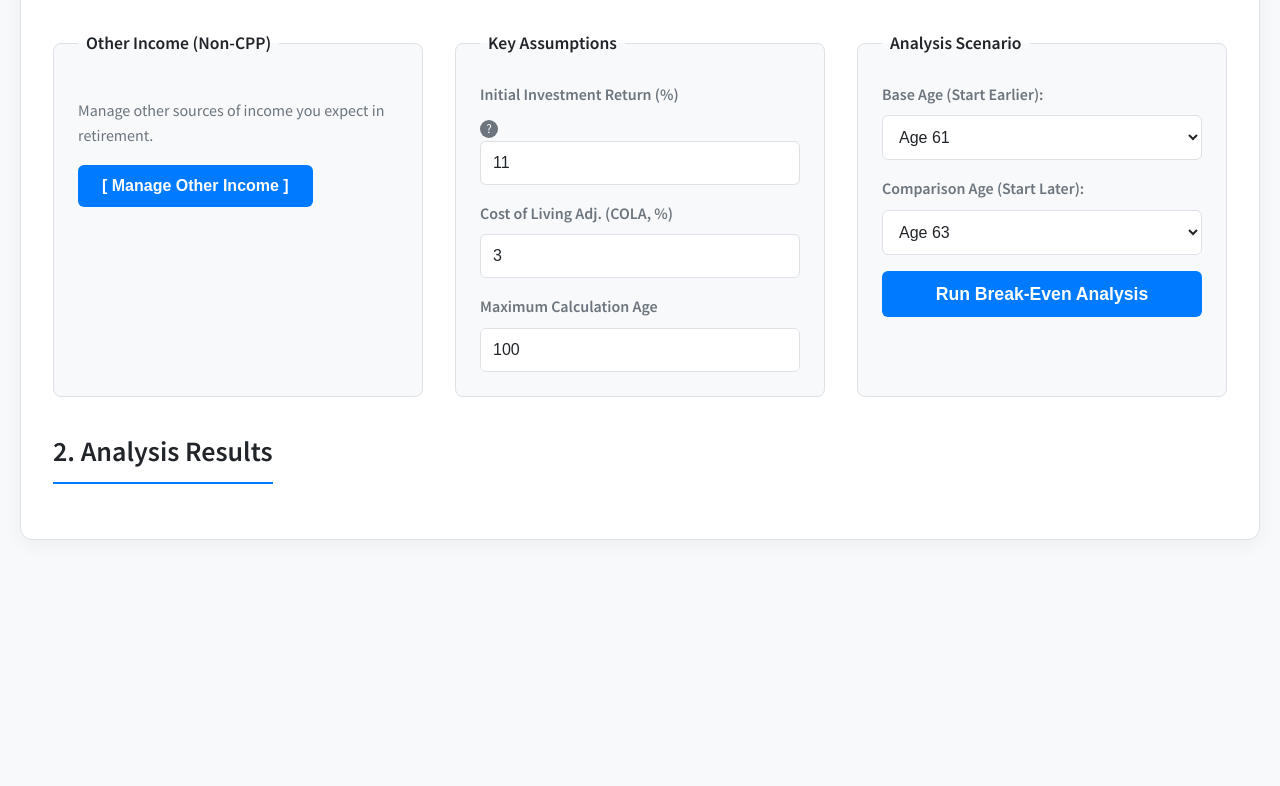
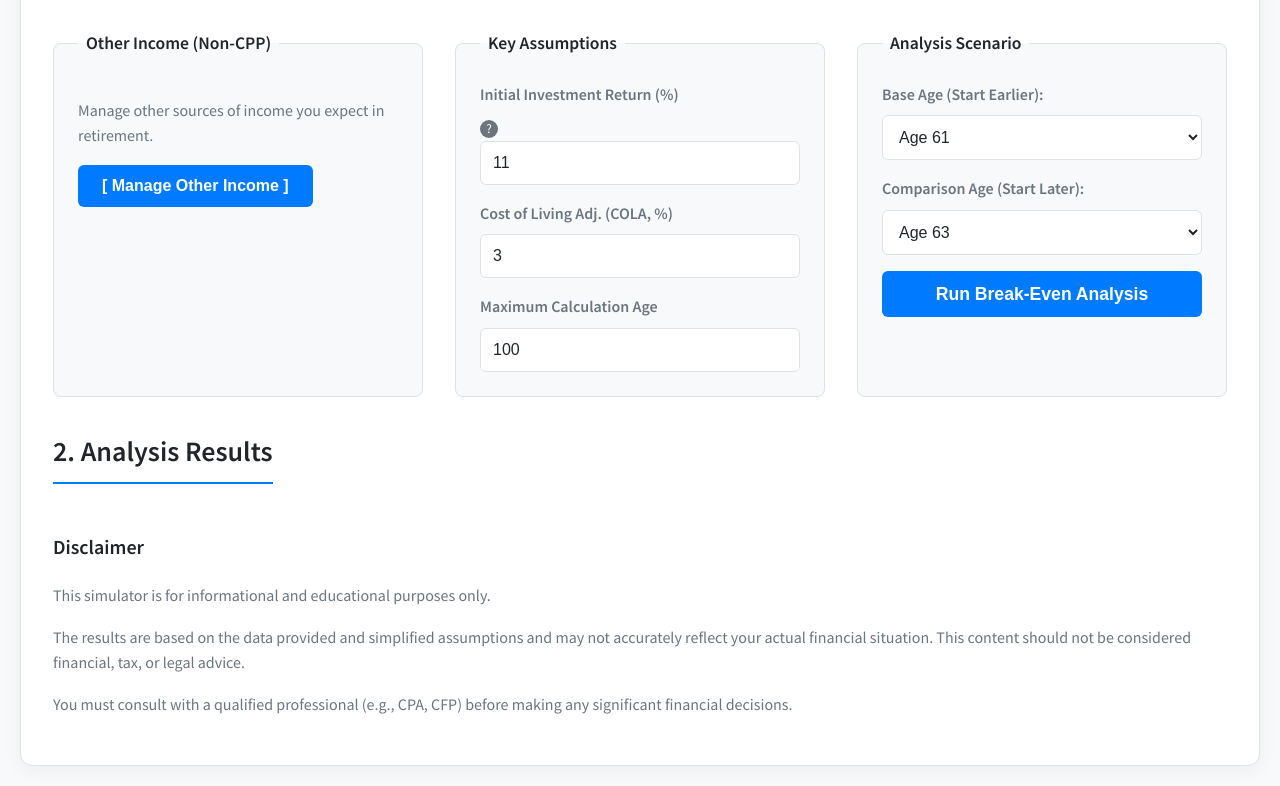
Before and after one commit to dluvbell/CPPwhen, a plain HTML site: page index.html in a window 1280 px wide. Shown: the part 740-1526 px from the top of the page. Before the commit the page ends 1300 px from the top, so only its background shows below. Drawn offline with nearby package versions, Linux system fonts and the light colour scheme.

```diff
--- a/index.html
+++ b/index.html
@@ -126,6 +126,14 @@
                 </div>
             </div>
         </main>
+
+        <footer>
+            <h3 data-lang-key="disclaimerTitle">Disclaimer</h3>
+            <p data-lang-key="disclaimerP1">This simulator is for informational and educational purposes only.</p>
+            <p data-lang-key="disclaimerP2">The results are based on the data provided and simplified assumptions and may not accurately reflect your actual financial situation. This content should not be considered financial, tax, or legal advice.</p>
+            <p data-lang-key="disclaimerP3">You must consult with a qualified professional (e.g., CPA, CFP) before making any significant financial decisions.</p>
+        </footer>
+
     </div>
 
     <div id="income-modal" class="modal hidden">
```
